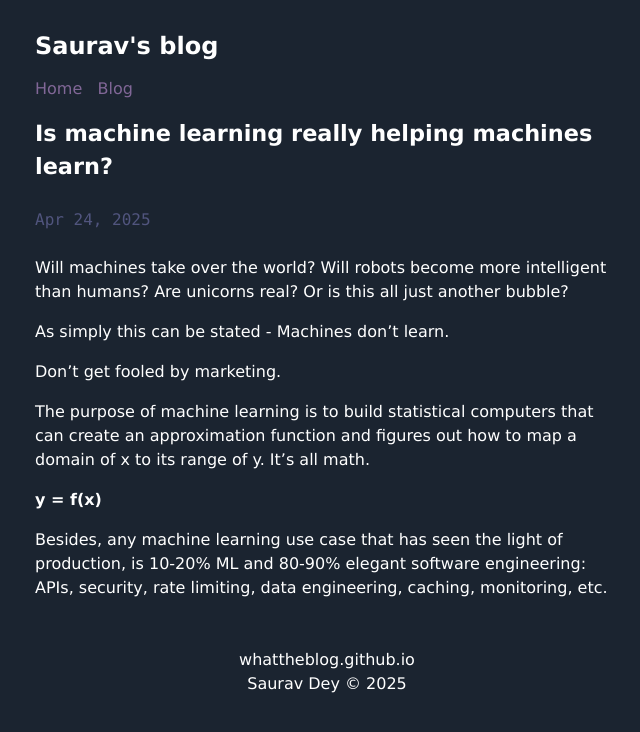
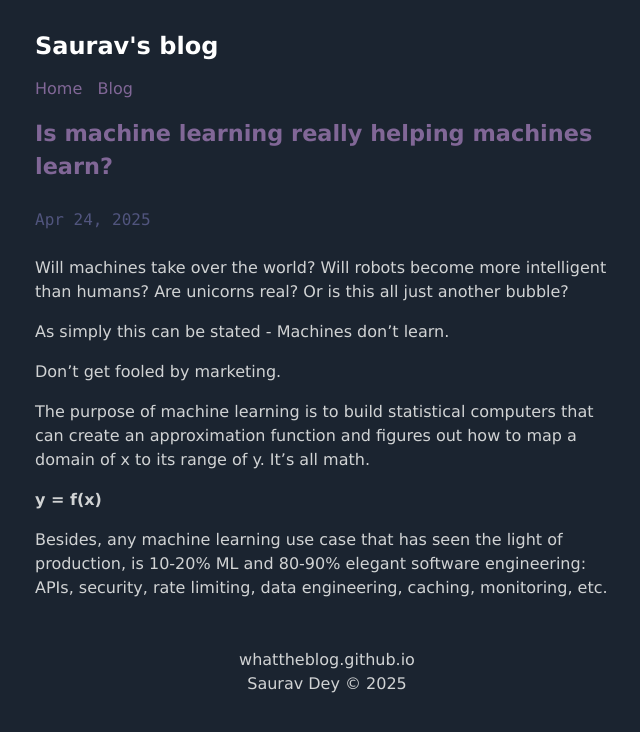
Before and after one commit to agentloopfyi/agentloopfyi.github.io, a Jekyll site: the page built from _posts/2025-04-24-smart-machines.markdown, in a window 1280 px wide. Shown: the top 732 px of the page, without its empty margins (313-953 px from the left). Built offline with Jekyll 4.4.1, drawn with Linux system fonts in a browser that asks for light colours.

Commit message:
Update main.css

```diff
--- a/css/main.css
+++ b/css/main.css
@@ -1,6 +1,6 @@
 body {
     background-color: #1B2430;
-    color: white;
+    color: #D1D3D4;
     padding: 2em;
     font-family: Verdana, sans-serif;
 }
@@ -26,6 +26,7 @@ a:hover {
 .page-title {
     font-size: 1.4em;
     font-weight: 600;
+    color: #816797;
 }
 
 .footer {
```
